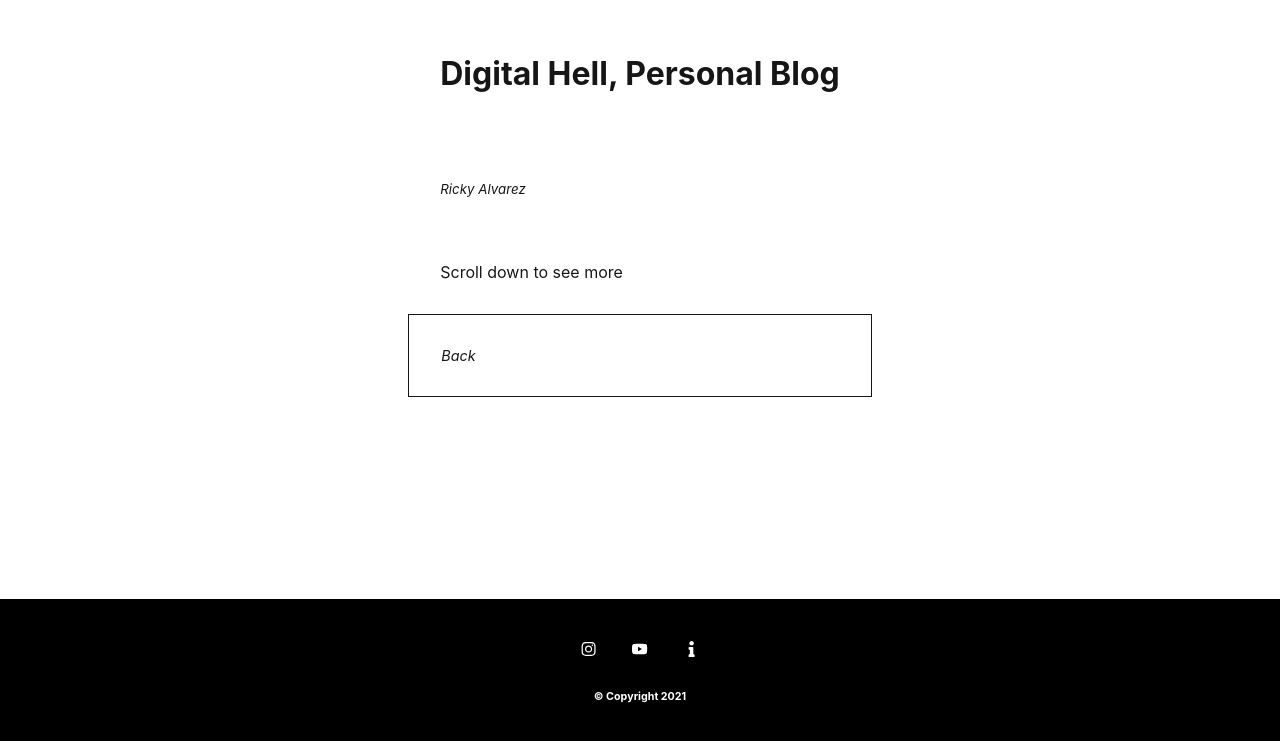
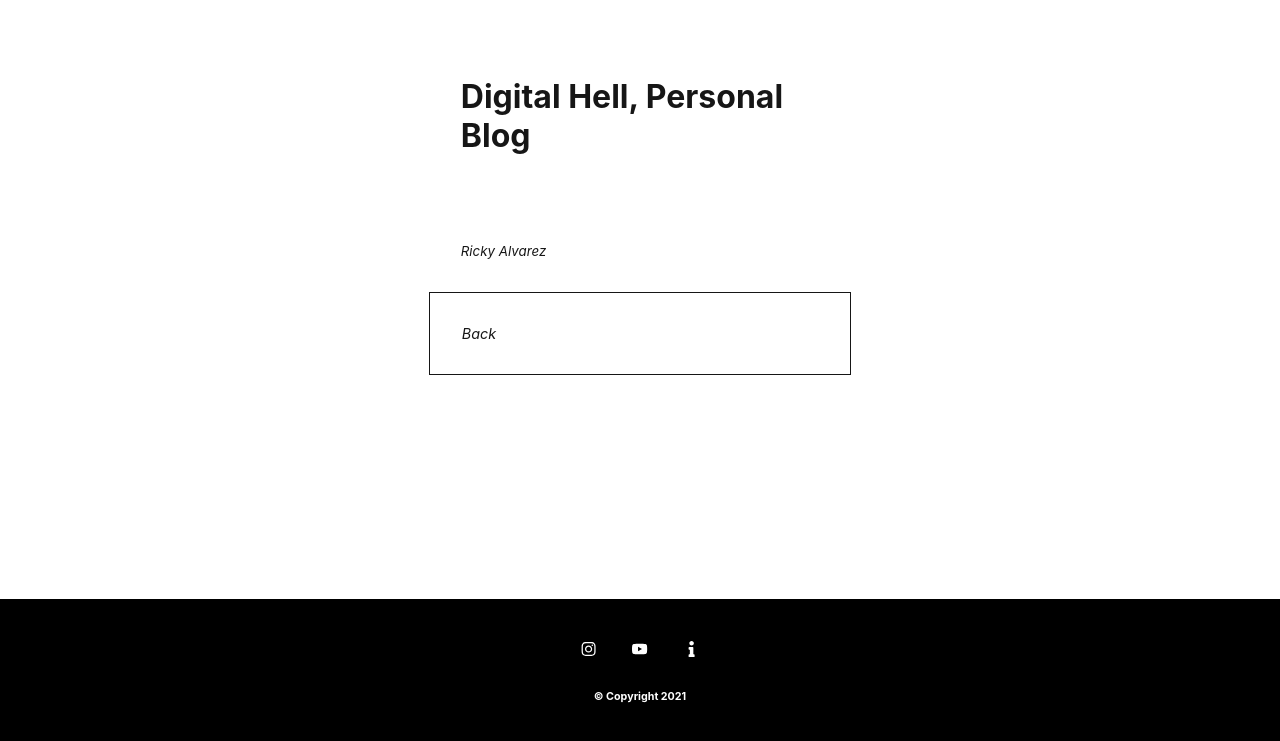
Before and after one commit to raulduk3/raulduke, a Next.js app: page /posts in a window 1280 px wide. Shown: the part 201-942 px from the top of the page. Built offline with nearby package versions, Linux system fonts and the light colour scheme.

Commit message:
rework and links

```diff
--- a/pages/about.tsx
+++ b/pages/about.tsx
@@ -1,6 +1,7 @@
 import type { NextPage } from "next"
 import Link from "next/link"
 import { motion } from "framer-motion"
+
 import style from '../styles/About.module.css'
 
 const About : NextPage = () => {
@@ -14,7 +15,7 @@ const About : NextPage = () => {
                     <p className={style.body}>
                         RAÜL DÜKE is a creative project by Richard Alvarez, a programmer and video artist from Chicago.
                     </p>
-                    <ul>
+                    <ul className={style.list}>
                         <Link href="/" passHref>
                             <motion.li
                                 initial={{backgroundColor: 'white', color: 'black'}}
--- a/pages/posts.tsx
+++ b/pages/posts.tsx
@@ -13,7 +13,6 @@ const Posts : NextPage = () => {
                 <ul className={style.listAlpha}>
                     <li><h1>Digital Hell, Personal Blog</h1></li>
                     <li><span className="ital">Ricky Alvarez</span></li>
-                    <li>Scroll down to see more</li>
                     <Link href="/" passHref><motion.li
                         initial={{backgroundColor: 'white', color: 'black'}}
                         whileTap={{opacity: 1, backgroundColor: 'black', color: 'white'}}
--- a/styles/About.module.css
+++ b/styles/About.module.css
@@ -25,3 +25,23 @@
     margin: 4%;
     display: block;
 }
+
+ul.list {
+    list-style: none;
+    display: flex;
+    flex-direction: column;
+    justify-content: space-between;
+    padding: 0;
+    margin: 0;
+    background-color: white;
+}
+
+ul.list > li
+{
+    border: 1px solid black;
+    opacity: 0.8;
+    padding: 5vmin;
+    margin: 0.8vh;
+    text-align: center;
+    max-width: 50vw;
+}
--- a/styles/globals.css
+++ b/styles/globals.css
@@ -12,17 +12,27 @@ p {
 }
 
 ul {
-  list-style: none;
   flex-direction: column;
   justify-content: space-between;
-  padding: 0;
-  margin: 0;
+  padding: 5%;
+  max-width: 33%;
+  padding: 2px;
 }
 
 li {
   opacity: 0.91;
   padding: 2.5vmin;
   margin: 0.8vh;
+  padding: 0 0;
+  margin: 0 2%;
+}
+
+li.under {
+  text-decoration: underline;
+}
+
+ul.under {
+  text-decoration: underline;
 }
 
 .italic
@@ -60,11 +70,16 @@ a {
   flex-direction: row;
   align-items: center;
   align-content: center;
-  justify-content: space-around;
+  justify-content: center;
   min-height: 100vh;
   height: 100%;
   padding: 0;
   margin: 0;
+}
+
+.frame > *
+{
+  padding: 3%;
 }
 
 .frame-v
@@ -72,7 +87,7 @@ a {
   display: flex;
   flex-direction: column;
   align-items: center;
-  align-content: center;
+  align-content: space-around;
   justify-content: space-evenly;
   min-height: 100vh;
   height: 100%;
```
Also changed, not shown: pages/index.tsx (+8 -3 lines).
